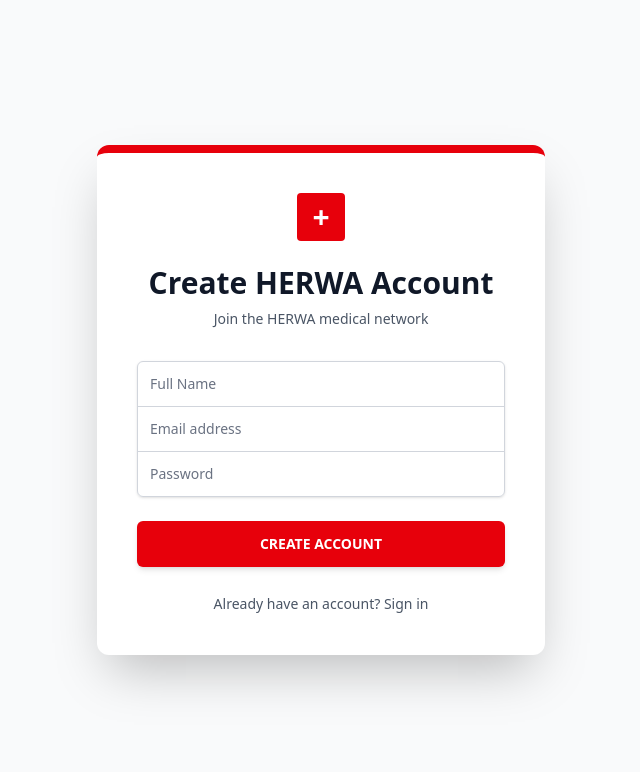
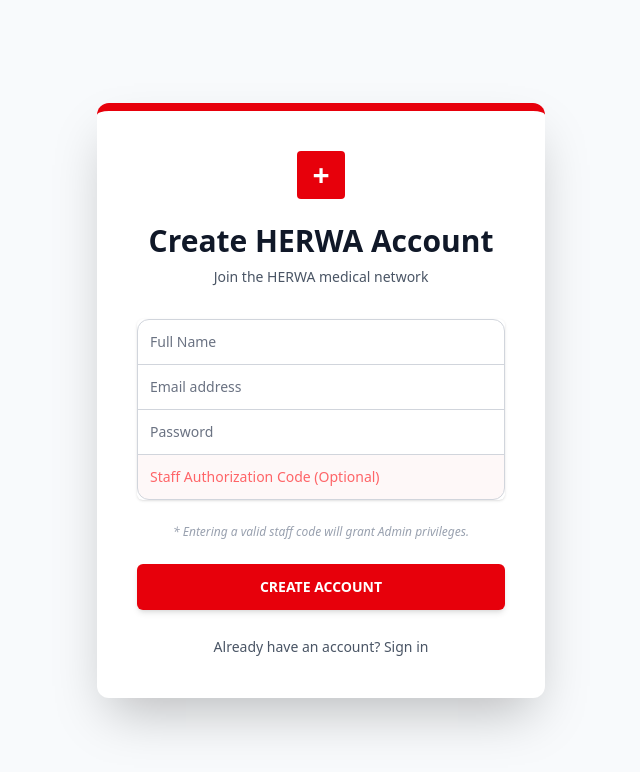
Before and after one commit to richlovebonsu9-a11y/hospital-system, a Next.js app: page /auth/signup in a window 1280 px wide. Shown: the top 772 px of the page, without its empty margins (319-959 px from the left). Built offline with nearby package versions, Linux system fonts and the light colour scheme; no server answers.

Commit message:
Auth: Implemented Secret Admin Key (HERWA2026) for seamless onboarding

```diff
--- a/src/app/auth/signup/page.tsx
+++ b/src/app/auth/signup/page.tsx
@@ -8,9 +8,10 @@ import Link from "next/link";
 
 export default function Signup() {
   const router = useRouter();
+  const [fullName, setFullName] = useState("");
   const [email, setEmail] = useState("");
   const [password, setPassword] = useState("");
-  const [fullName, setFullName] = useState("");
+  const [staffCode, setStaffCode] = useState(""); // New field for secret
   const [loading, setLoading] = useState(false);
   const [message, setMessage] = useState("");
 
@@ -19,29 +20,33 @@ export default function Signup() {
     setLoading(true);
     setMessage("");
 
+    // Determine role based on secret code
+    const role = staffCode === "HERWA2026" ? "admin" : "patient";
+
     const { data, error } = await supabase.auth.signUp({
       email,
       password,
       options: {
         data: {
           full_name: fullName,
+          role: role // This is the key change!
         },
       },
     });
 
     if (error) {
       setMessage(error.message);
+      setLoading(false);
     } else {
       setMessage("Account created successfully! Redirecting to login...");
       setTimeout(() => {
         router.push("/auth/login");
       }, 2000);
     }
-    setLoading(false);
   };
 
   return (
-    <div className="min-h-screen bg-gray-50 flex items-center justify-center py-12 px-4 sm:px-6 lg:px-8">
+    <div className="min-h-screen bg-slate-50 flex flex-col items-center justify-center py-12 px-4 sm:px-6 lg:px-8">
       <div className="max-w-md w-full space-y-8 bg-white p-10 rounded-xl shadow-2xl border-t-8 border-red-600">
         <div>
           <div className="mx-auto h-12 w-12 bg-red-600 rounded flex items-center justify-center text-white text-3xl font-bold">+</div>
@@ -55,7 +60,7 @@ export default function Signup() {
             <input
               type="text"
               required
-              className="appearance-none rounded-none relative block w-full px-3 py-3 border border-gray-300 placeholder-gray-500 text-gray-900 rounded-t-md focus:outline-none focus:ring-red-500 focus:border-red-500 sm:text-sm"
+              className="appearance-none rounded-none relative block w-full px-3 py-3 border border-gray-300 placeholder-gray-500 text-gray-900 rounded-t-xl focus:outline-none focus:ring-red-500 focus:border-red-500 sm:text-sm"
               placeholder="Full Name"
               value={fullName}
               onChange={(e) => setFullName(e.target.value)}
@@ -71,11 +76,22 @@ export default function Signup() {
             <input
               type="password"
               required
-              className="appearance-none rounded-none relative block w-full px-3 py-3 border border-gray-300 placeholder-gray-500 text-gray-900 rounded-b-md focus:outline-none focus:ring-red-500 focus:border-red-500 sm:text-sm"
+              className="appearance-none rounded-none relative block w-full px-3 py-3 border border-gray-300 placeholder-gray-500 text-gray-900 focus:outline-none focus:ring-red-500 focus:border-red-500 sm:text-sm"
               placeholder="Password"
               value={password}
               onChange={(e) => setPassword(e.target.value)}
             />
+            <input
+              type="text"
+              className="appearance-none rounded-none relative block w-full px-3 py-3 border border-gray-300 placeholder-red-400 text-gray-900 rounded-b-xl focus:outline-none focus:ring-red-500 focus:border-red-500 sm:text-sm bg-red-50/50"
+              placeholder="Staff Authorization Code (Optional)"
+              value={staffCode}
+              onChange={(e) => setStaffCode(e.target.value)}
+            />
+          </div>
+
+          <div className="text-xs text-gray-400 italic text-center">
+            * Entering a valid staff code will grant Admin privileges.
           </div>
 
           <div>
```
